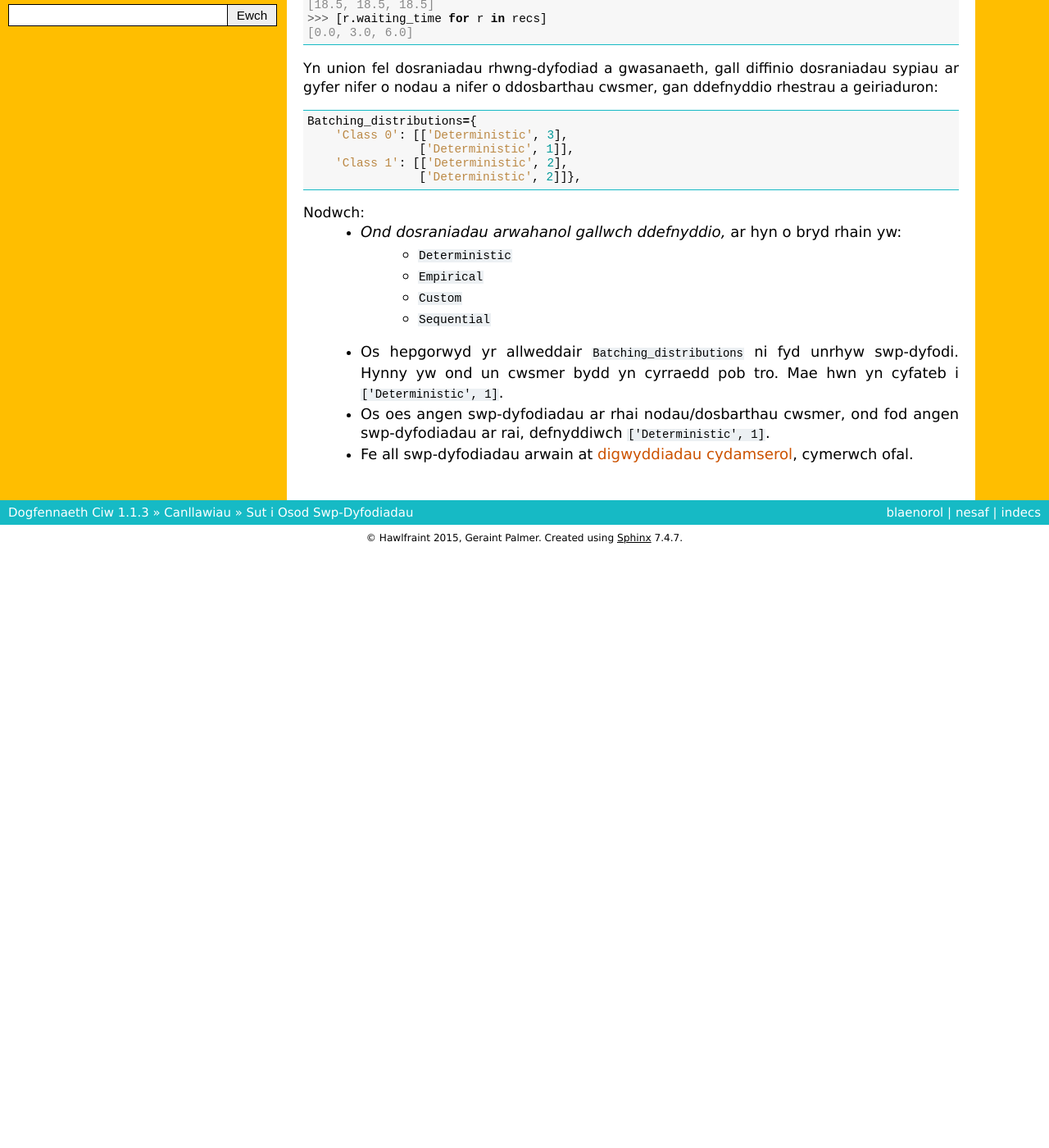
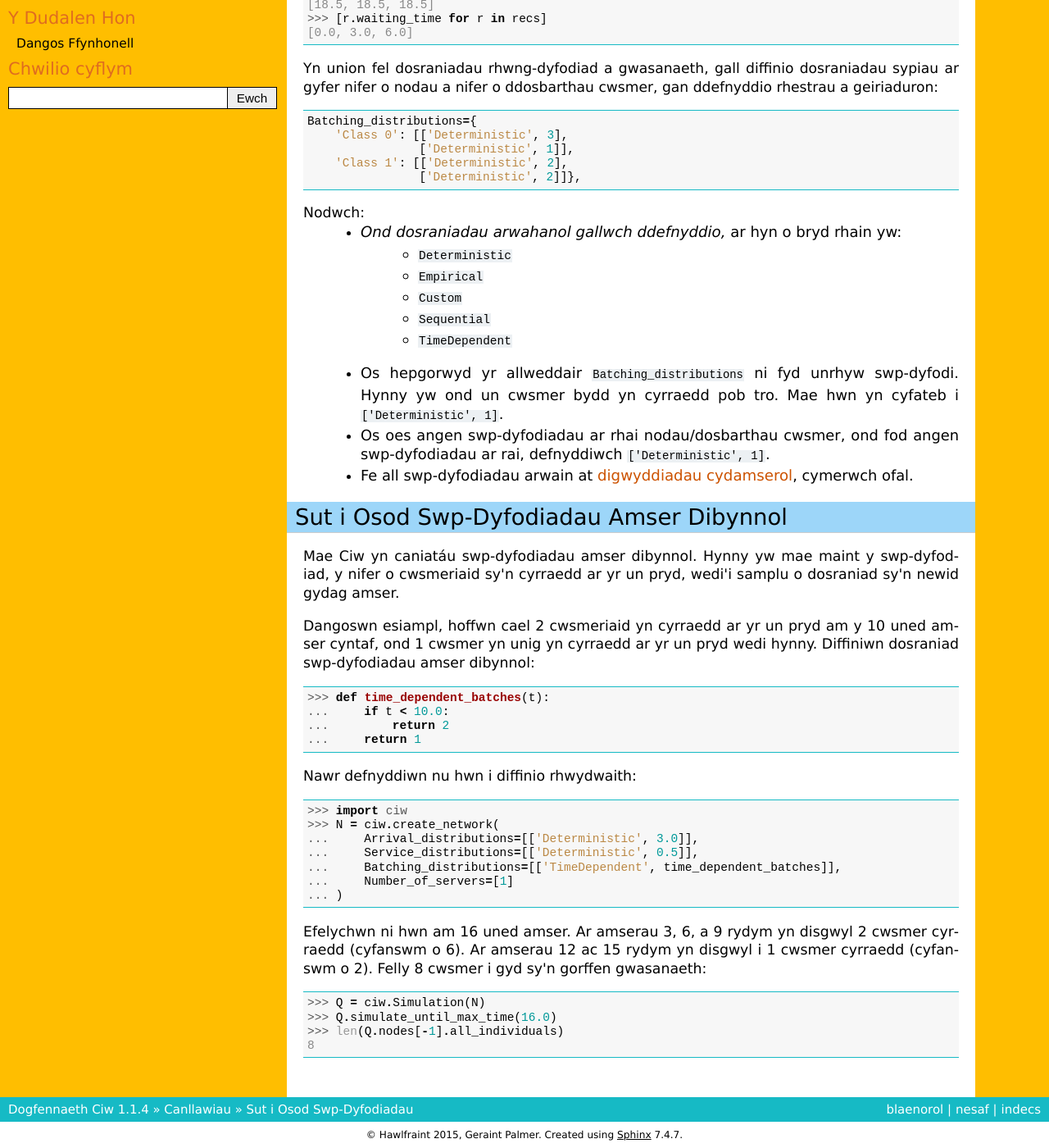
Before and after one commit to CiwPython/Ciw-cy, a Sphinx documentation site: the page built from docs/Guides/batching.rst, in a window 1280 px wide and 1400 px high, scrolled down 594 px. Shown: the whole window at 82% size. Built offline with Sphinx 7.4.7, drawn with Linux system fonts in a browser that asks for light colours; before the commit the page ends 1266 px from its top, so only the background shows below that; some of the changed text lies outside the part shown.

Commit message:
barod ar gyfer v1.1.4

```diff
--- a/docs/Guides/batching.rst
+++ b/docs/Guides/batching.rst
@@ -46,6 +46,42 @@
      + :code:`Empirical`
      + :code:`Custom`
      + :code:`Sequential`
+     + :code:`TimeDependent`
   + Os hepgorwyd yr allweddair :code:`Batching_distributions` ni fyd unrhyw swp-dyfodi. Hynny yw ond un cwsmer bydd yn cyrraedd pob tro. Mae hwn yn cyfateb i :code:`['Deterministic', 1]`.
   + Os oes angen swp-dyfodiadau ar rhai nodau/dosbarthau cwsmer, ond fod angen swp-dyfodiadau ar rai, defnyddiwch :code:`['Deterministic', 1]`.
   + Fe all swp-dyfodiadau arwain at :ref:`digwyddiadau cydamserol <simultaneous_events>`, cymerwch ofal.
+
+----------------------------------------
+Sut i Osod Swp-Dyfodiadau Amser Dibynnol
+----------------------------------------
+
+Mae Ciw yn caniatáu swp-dyfodiadau amser dibynnol.
+Hynny yw mae maint y swp-dyfodiad, y nifer o cwsmeriaid sy'n cyrraedd ar yr un pryd, wedi'i samplu o dosraniad sy'n newid gydag amser.
+
+Dangoswn esiampl, hoffwn cael 2 cwsmeriaid yn cyrraedd ar yr un pryd am y 10 uned amser cyntaf, ond 1 cwsmer yn unig yn cyrraedd ar yr un pryd wedi hynny.
+Diffiniwn dosraniad swp-dyfodiadau amser dibynnol::
+
+    >>> def time_dependent_batches(t):
+    ...     if t < 10.0:
+    ...         return 2
+    ...     return 1
+
+Nawr defnyddiwn nu hwn i diffinio rhwydwaith:
+
+    >>> import ciw
+    >>> N = ciw.create_network(
+    ...     Arrival_distributions=[['Deterministic', 3.0]],
+    ...     Service_distributions=[['Deterministic', 0.5]],
+    ...     Batching_distributions=[['TimeDependent', time_dependent_batches]],
+    ...     Number_of_servers=[1]
+    ... )
+
+Efelychwn ni hwn am 16 uned amser.
+Ar amserau 3, 6, a 9 rydym yn disgwyl 2 cwsmer cyrraedd (cyfanswm o 6).
+Ar amserau 12 ac 15 rydym yn disgwyl i 1 cwsmer cyrraedd (cyfanswm o 2).
+Felly 8 cwsmer i gyd sy'n gorffen gwasanaeth::
+
+    >>> Q = ciw.Simulation(N)
+    >>> Q.simulate_until_max_time(16.0)
+    >>> len(Q.nodes[-1].all_individuals)
+    8
--- a/docs/conf.py
+++ b/docs/conf.py
@@ -59,7 +59,7 @@
 # built documents.
 #
 # The short X.Y version.
-version = '1.1.3'
+version = '1.1.4'
 # The full version, including alpha/beta/rc tags.
 release = version
 
```
